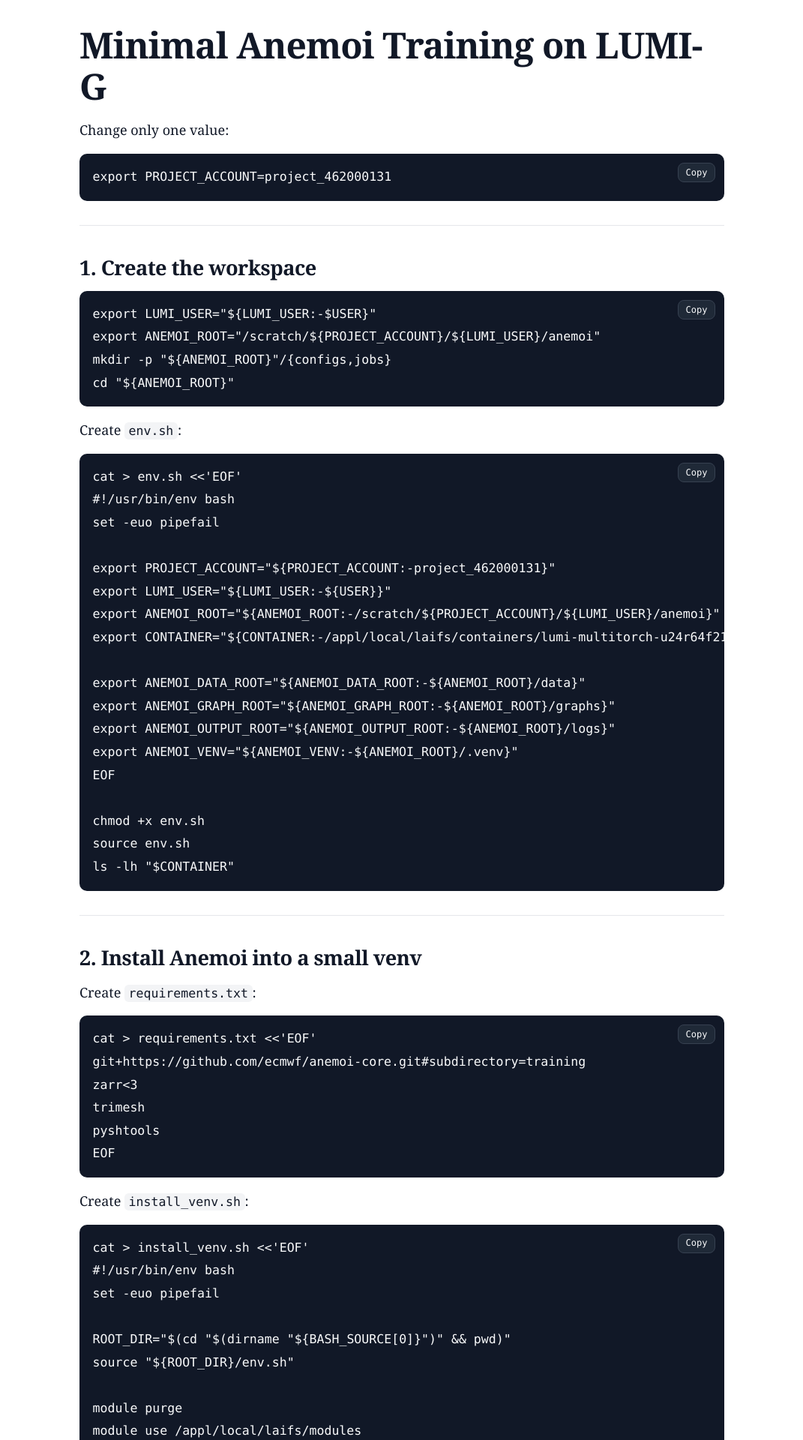
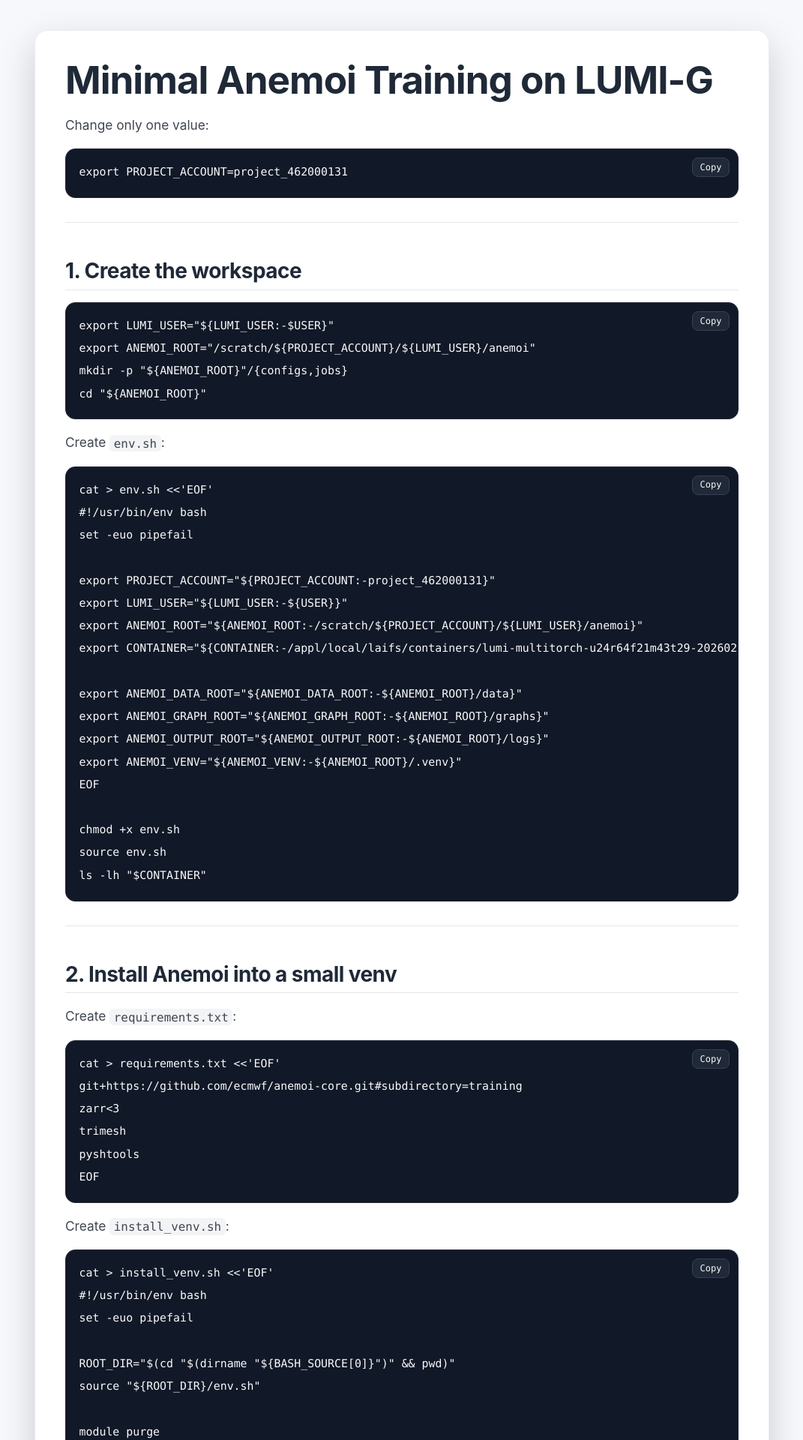
Before and after one commit to aniskhan25/anemoi-demo, a Jekyll site: the page built from index.md, in a window 1280 px wide. Shown: the top 1920 px of the page at 75% size, without its empty margins (104-1175 px from the left). Built offline with Jekyll 4.4.1, drawn with Linux system fonts in a browser that asks for light colours; our own code applies the rules of GitHub Pages for plain Markdown files.

Commit message:
Style tutorial page with Chirpy-like layout

```diff
--- a/_layouts/default.html
+++ b/_layouts/default.html
@@ -5,55 +5,121 @@
     <meta name="viewport" content="width=device-width, initial-scale=1">
     <title>{{ site.title }}</title>
     <style>
+      :root {
+        color-scheme: dark light;
+        --bg: #1b1b1e;
+        --fg: #c9ccd4;
+        --heading: #f3f4f6;
+        --surface: #232328;
+        --surface-border: #31343b;
+        --muted-border: #343841;
+        --link: #7dd3fc;
+        --inline-code-bg: #2b2e36;
+        --code-bg: #111318;
+        --code-fg: #f9fafb;
+        --button-bg: #2f333d;
+        --button-border: #4a5160;
+        --button-hover: #3a4150;
+      }
+
+      @media (prefers-color-scheme: light) {
+        :root {
+          --bg: #f6f8fb;
+          --fg: #3f4650;
+          --heading: #1f2937;
+          --surface: #ffffff;
+          --surface-border: #e9edf3;
+          --muted-border: #e5e7eb;
+          --link: #2563eb;
+          --inline-code-bg: #f3f4f6;
+          --code-bg: #111827;
+          --code-fg: #f9fafb;
+          --button-bg: #1f2937;
+          --button-border: #374151;
+          --button-hover: #374151;
+        }
+      }
+
       * {
         box-sizing: border-box;
       }
 
       body {
         margin: 0;
-        color: #111827;
-        background: #ffffff;
-        font: 18px/1.7 Georgia, "Times New Roman", serif;
+        color: var(--fg);
+        background: var(--bg);
+        font: 1.08rem/1.75 -apple-system, BlinkMacSystemFont, "Segoe UI", Helvetica, Arial, sans-serif;
       }
 
       main {
-        width: min(860px, calc(100vw - 2rem));
+        width: min(980px, calc(100vw - 2rem));
         margin: 0 auto;
-        padding: 2rem 0 4rem;
+        padding: 2.5rem 0 4rem;
+      }
+
+      article {
+        padding: 2.25rem 2.5rem 3rem;
+        border: 1px solid var(--surface-border);
+        border-radius: 1.1rem;
+        background: var(--surface);
+        box-shadow: 0 18px 48px rgba(0, 0, 0, 0.18);
       }
 
       h1, h2, h3 {
         line-height: 1.15;
         margin: 0 0 0.8rem;
         letter-spacing: -0.02em;
+        color: var(--heading);
+        font-family: -apple-system, BlinkMacSystemFont, "Segoe UI", Helvetica, Arial, sans-serif;
       }
 
       h1 {
-        font-size: clamp(2rem, 4vw, 3rem);
+        margin-bottom: 1rem;
+        font-size: clamp(2.25rem, 4vw, 3.2rem);
+        font-weight: 700;
       }
 
       h2 {
-        margin-top: 2.5rem;
-        font-size: 1.7rem;
+        margin-top: 3rem;
+        padding-bottom: 0.55rem;
+        border-bottom: 1px solid var(--muted-border);
+        font-size: 1.75rem;
       }
 
       h3 {
         margin-top: 1.6rem;
-        font-size: 1.18rem;
+        font-size: 1.2rem;
       }
 
       p, ul, ol {
         margin: 1rem 0;
       }
 
+      ul, ol {
+        padding-left: 1.4rem;
+      }
+
+      li + li {
+        margin-top: 0.35rem;
+      }
+
       a {
-        color: inherit;
+        color: var(--link);
+        text-decoration: none;
+      }
+
+      a:hover {
+        text-decoration: underline;
+      }
+
+      strong {
+        color: var(--heading);
       }
 
       code {
         padding: 0.12rem 0.35rem;
         border-radius: 0.35rem;
-        background: #f3f4f6;
+        background: var(--inline-code-bg);
         font: 0.92em ui-monospace, SFMono-Regular, Menlo, monospace;
       }
 
@@ -66,38 +132,48 @@
         position: absolute;
         top: 0.75rem;
         right: 0.75rem;
-        border: 1px solid #374151;
+        border: 1px solid var(--button-border);
         border-radius: 0.5rem;
-        background: #1f2937;
-        color: #f9fafb;
+        background: var(--button-bg);
+        color: var(--code-fg);
         padding: 0.3rem 0.6rem;
         font: 12px/1.2 ui-monospace, SFMono-Regular, Menlo, monospace;
         cursor: pointer;
       }
 
       .copy-button:hover {
-        background: #374151;
+        background: var(--button-hover);
       }
 
       pre {
         margin: 1rem 0;
         overflow-x: auto;
-        padding: 1rem 1.1rem;
-        border-radius: 10px;
-        background: #111827;
-        color: #f9fafb;
+        padding: 1rem 1.1rem 1.1rem;
+        border: 1px solid rgba(255, 255, 255, 0.06);
+        border-radius: 0.85rem;
+        background: var(--code-bg);
+        color: var(--code-fg);
+        box-shadow: inset 0 1px 0 rgba(255, 255, 255, 0.02);
       }
 
       pre code {
         padding: 0;
         background: transparent;
         color: inherit;
+        font-size: 0.93rem;
       }
 
       hr {
         margin: 2rem 0;
         border: 0;
-        border-top: 1px solid #e5e7eb;
+        border-top: 1px solid var(--muted-border);
+      }
+
+      blockquote {
+        margin: 1.25rem 0;
+        padding: 0.1rem 0 0.1rem 1rem;
+        border-left: 0.22rem solid #6b7280;
+        color: #9ca3af;
       }
 
       @media (max-width: 700px) {
@@ -105,11 +181,16 @@
           width: min(100vw - 1rem, 960px);
           padding: 1rem 0 2rem;
         }
+
+        article {
+          padding: 1.35rem 1rem 2rem;
+          border-radius: 0.85rem;
+        }
       }
     </style>
   </head>
   <body>
-    <main>{{ content }}</main>
+    <main><article>{{ content }}</article></main>
     <script>
       function fallbackCopy(text) {
         const textarea = document.createElement("textarea");
```
